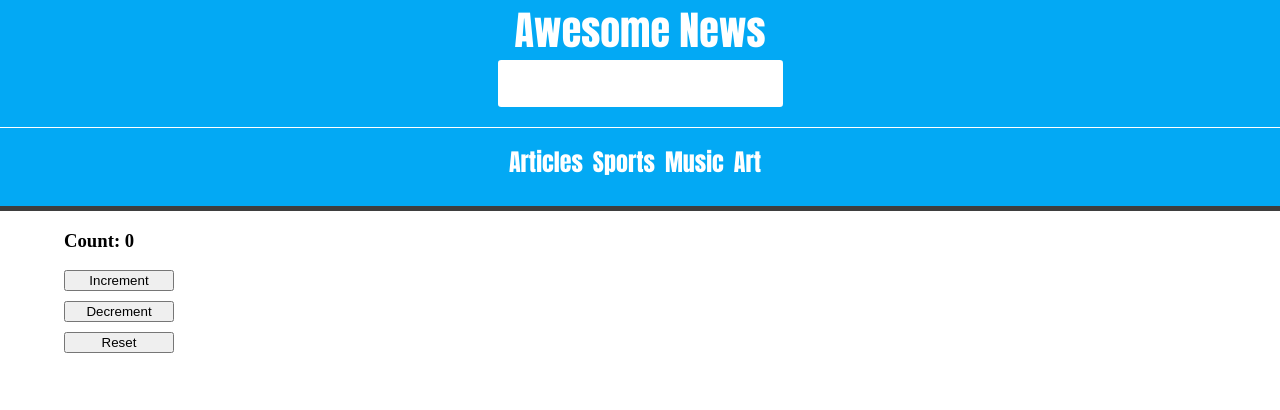
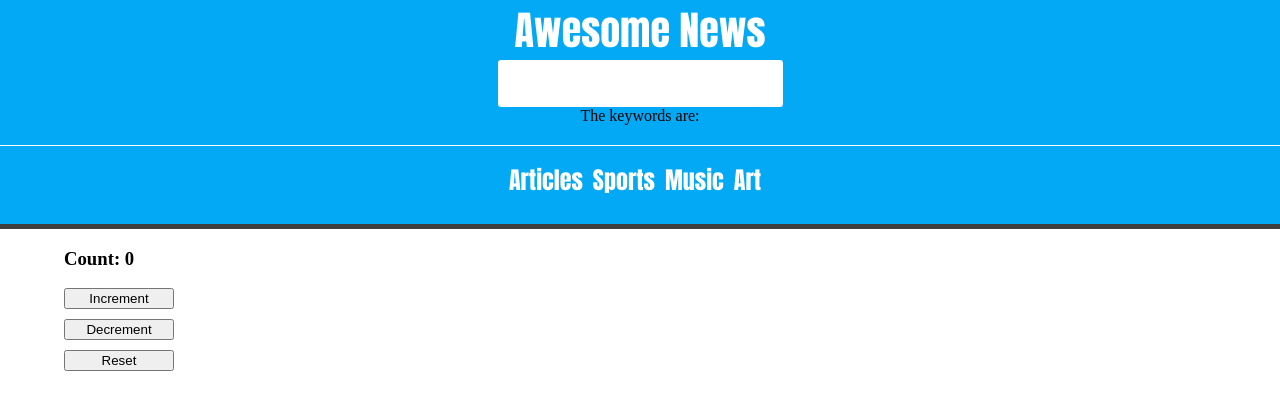
Before and after one commit to neu-msinha/React19-Practice, a React (Vite) app in the folder basic/: page / in a window 1280 px wide. Shown: the top 410 px of the page. Built offline with nearby package versions, Linux system fonts and the light colour scheme.

Commit message:
UseState in header

```diff
--- a/basic/src/components/header/header.jsx
+++ b/basic/src/components/header/header.jsx
@@ -1,11 +1,14 @@
 import Navigation from './nav.jsx';
+import { useState } from 'react';
 
 const Header = () => {
+
+    const [keywords, setKeywords] = useState('');
 
     // synthetic events in react (onChange, onClick, etc.)
 
    const handleChange = (event) => {
-    console.log(event.target.value);
+         setKeywords(event.target.value);
    }
 
    return (
@@ -14,6 +17,7 @@ const Header = () => {
         Awesome News
         </div>
         <input onChange={handleChange}/>
+        The keywords are: {keywords}
         <Navigation />
     </header>
    )
```
